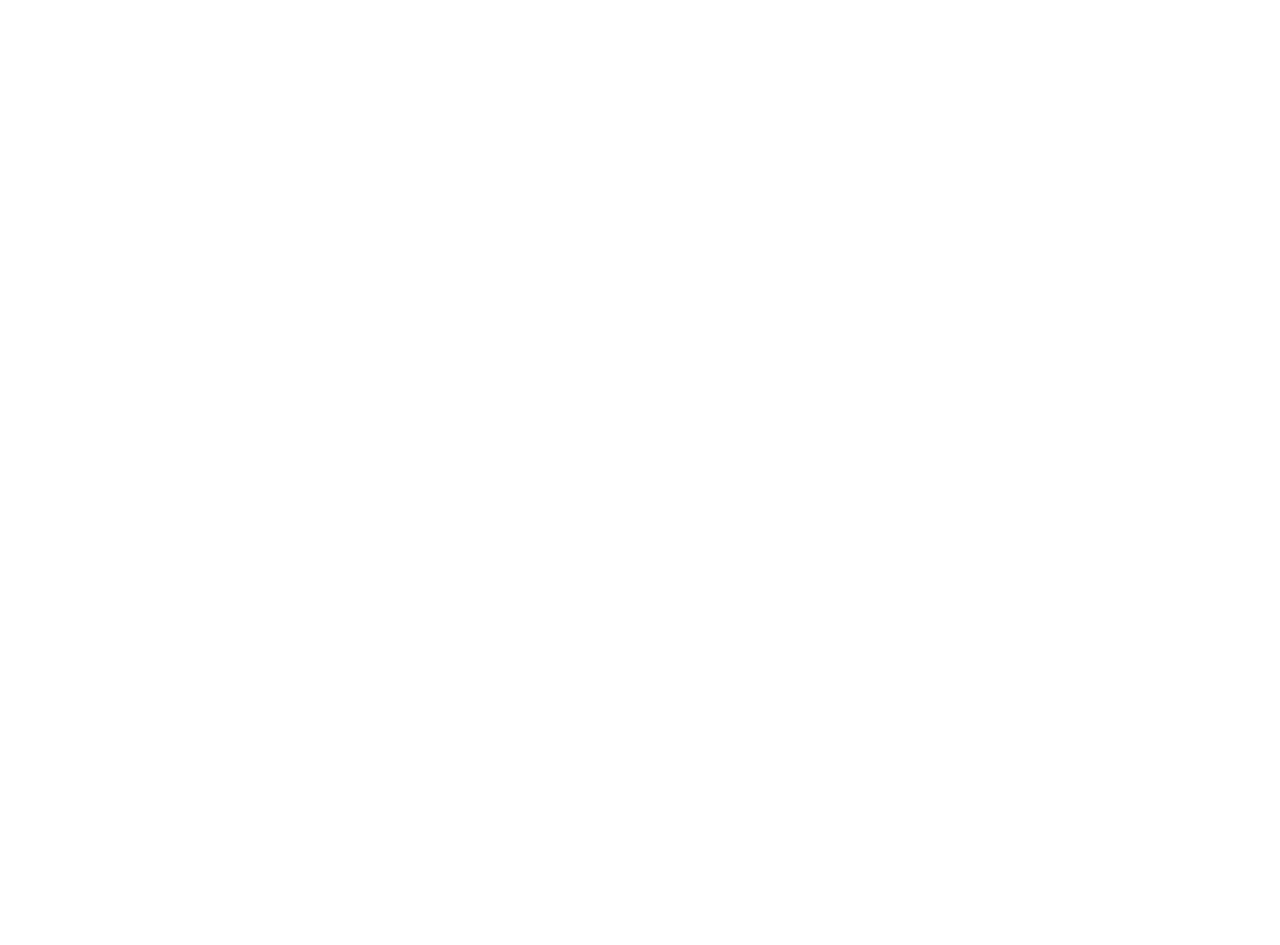
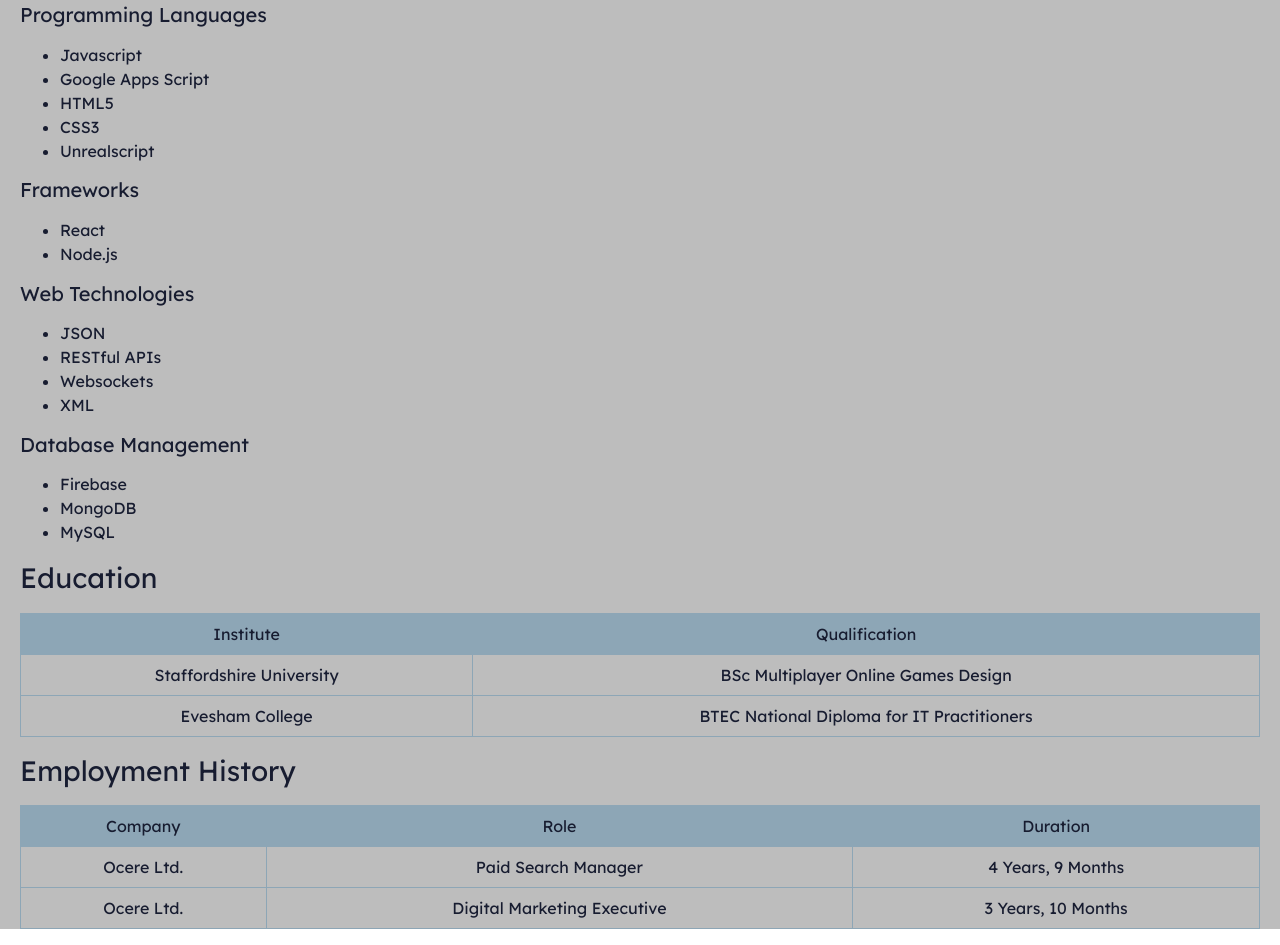
Before and after one commit to Alchamyst/ayetman-web, a React (Vite) app: page /experience in a window 1280 px wide. Shown: the part 220-1165 px from the top of the page. Before the commit the page ends 800 px from the top, so only its background shows below. Built offline with nearby package versions, Linux system fonts and the light colour scheme.

Commit message:
add content and further styling to experiencePage

```diff
--- a/src/components/ExperiencePage.jsx
+++ b/src/components/ExperiencePage.jsx
@@ -4,7 +4,81 @@ export default function ExperiencePage() {
     return(
         <div className="main">
             <main>
-                <p>This is my ExperiencePage component.</p>
+                <p>My professional summary will be written here.</p>
+                <div class="section-skills">
+                    <h1>Technology I Work With</h1>
+                    <h2>Programming Languages</h2>
+                    <ul>
+                        <li>Javascript</li>
+                        <li>Google Apps Script</li>
+                        <li>HTML5</li>
+                        <li>CSS3</li>
+                        <li>Unrealscript</li>
+                    </ul>
+                    <h2>Frameworks</h2>
+                    <ul>
+                        <li>React</li>
+                        <li>Node.js</li>
+                    </ul>
+                    <h2>Web Technologies</h2>
+                    <ul>
+                        <li>JSON</li>
+                        <li>RESTful APIs</li>
+                        <li>Websockets</li>
+                        <li>XML</li>
+                    </ul>
+                    <h2>Database Management</h2>
+                    <ul>
+                        <li>Firebase</li>
+                        <li>MongoDB</li>
+                        <li>MySQL</li>
+                    </ul>
+                </div>
+                <div class="section-education">
+                    <h1>Education</h1>
+                    <table class="exp">
+                        <thead>
+                            <tr>
+                                <th>Institute</th>
+                                <th>Qualification</th>
+                            </tr>
+                        </thead>
+                        <tbody>
+                            <tr>
+                                <th>Staffordshire University</th>
+                                <th>BSc Multiplayer Online Games Design</th>
+                            </tr>
+                            <tr>
+                                <th>Evesham College</th>
+                                <th>BTEC National Diploma for IT Practitioners</th>
+                            </tr>
+                        </tbody>
+                    </table>
+                </div>
+                <div class="section-history">
+                    <h1>Employment History</h1>
+                    <table class="exp">
+                        <thead>
+                            <tr>
+                                <th>Company</th>
+                                <th>Role</th>
+                                <th>Duration</th>
+                            </tr>
+                        </thead>
+                        <tbody>
+                            <tr>
+                                <th>Ocere Ltd.</th>
+                                <th>Paid Search Manager</th>
+                                <th>4 Years, 9 Months</th>
+                            </tr>
+                            <tr>
+                                <th>Ocere Ltd.</th>
+                                <th>Digital Marketing Executive</th>
+                                <th>3 Years, 10 Months</th>
+                            </tr>
+                        </tbody>
+                    </table>
+                </div>
             </main>
         </div>
     );
--- a/src/index.css
+++ b/src/index.css
@@ -35,12 +35,12 @@ body {
 
 
 h1 {
-  font-size: 3em;
+  font-size: 1.75em;
   line-height: 1.1;
 }
 
 h2 {
-  font-size: 2.5em;
+  font-size: 1.25em;
   line-height: 1.1;
 }
 
--- a/src/styles/experiencePage.css
+++ b/src/styles/experiencePage.css
@@ -1,3 +1,19 @@
-.placeholder {
-    color:lime;
+.exp {
+    border-collapse: collapse;
+    margin: 1em auto 1em auto;
+    width: 100%;
 }
+
+.exp table, th, td {
+    border: 1px solid;
+    border-color: #8da6b6;
+    padding: 0.5em;
+}
+
+.exp thead {
+    background-color: #8da6b6;
+}
+
+.exp thead th {
+    font-weight: bold;
+}
```
